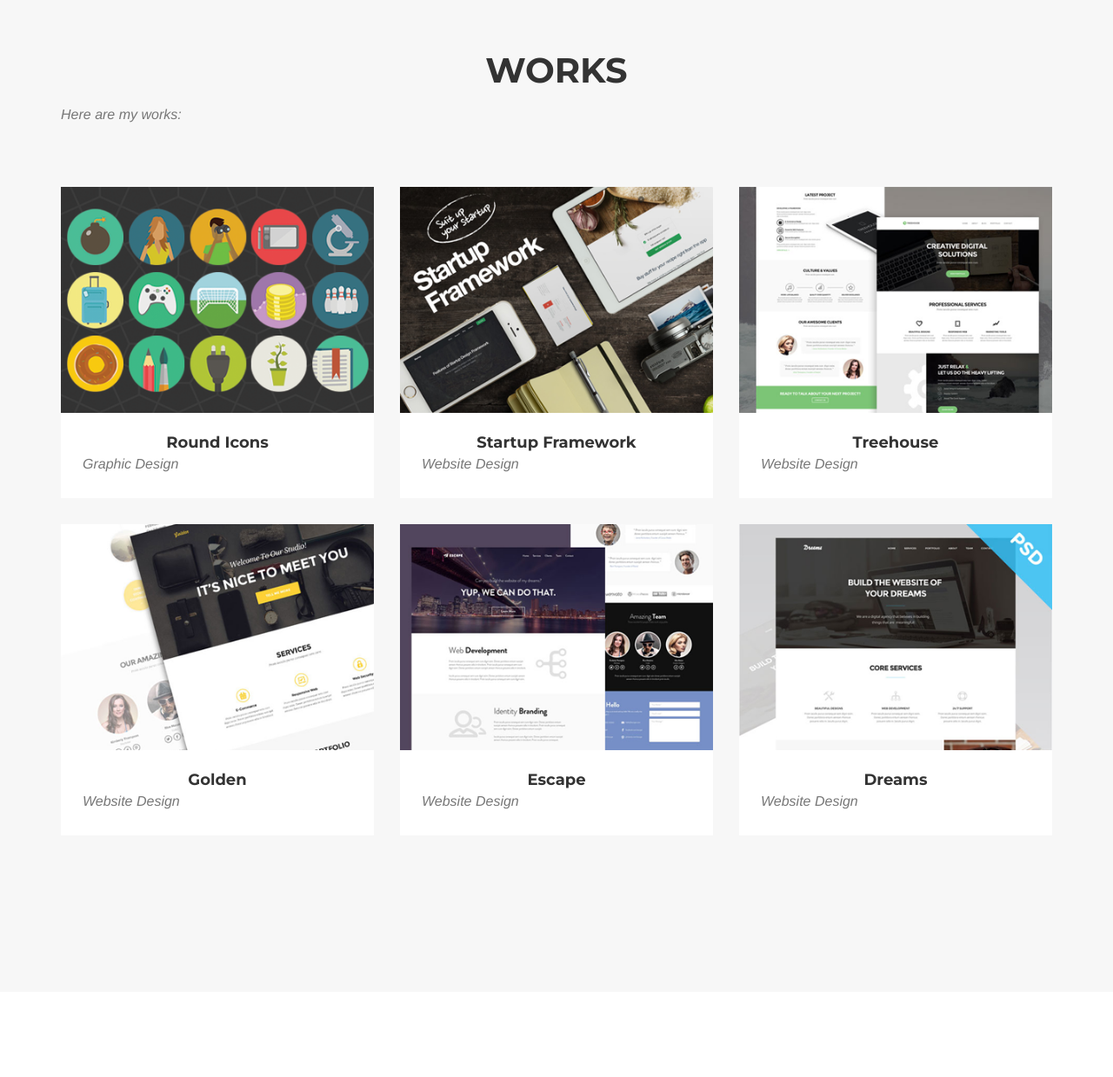
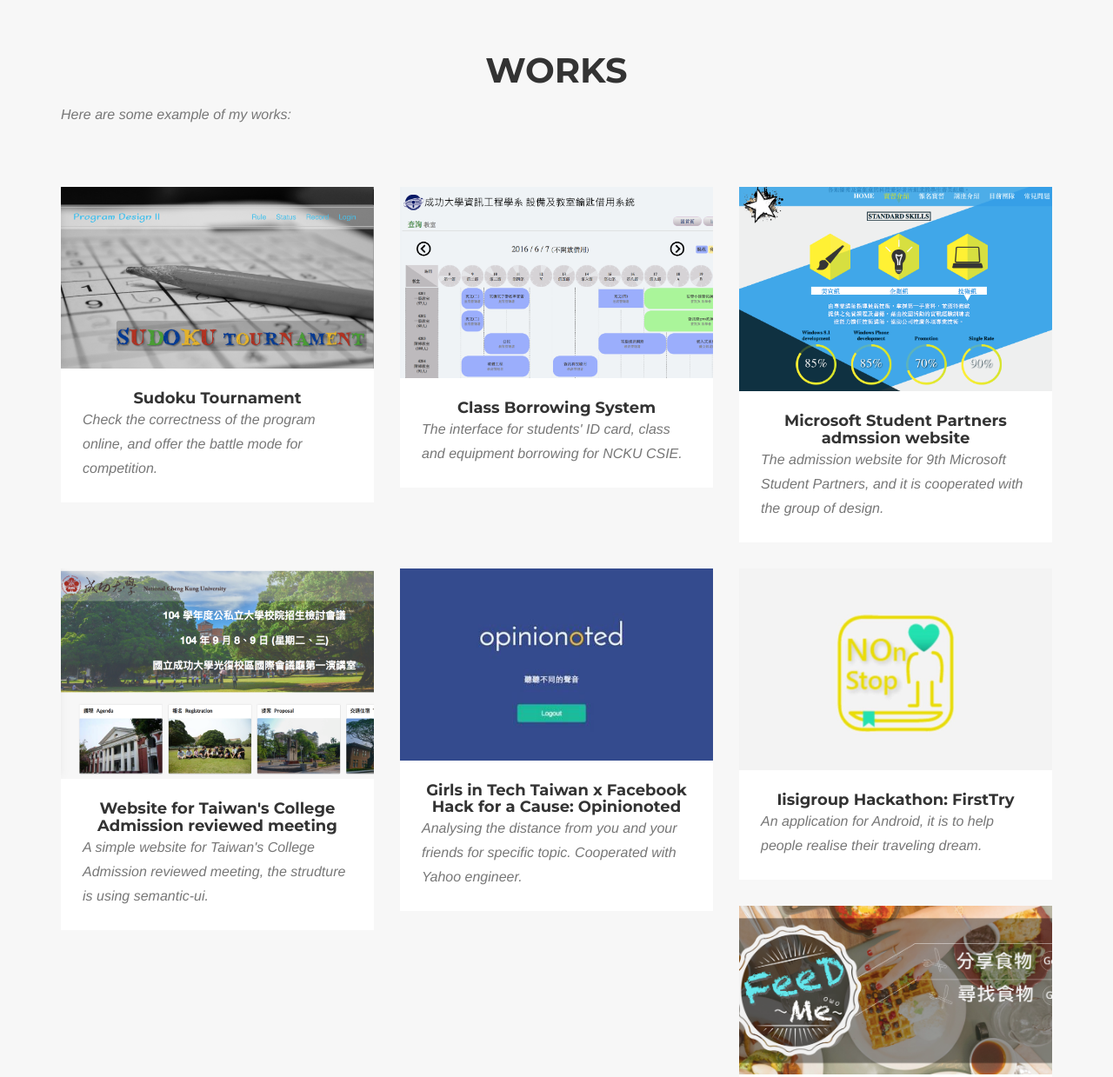
Before and after one commit to jingfei/about-me, a website: page index.html in a window 1280 px wide. Shown: the part 1680-2919 px from the top of the page at 87% size. Drawn offline with nearby package versions, Linux system fonts and the light colour scheme; a web font is replaced by a local one.

Commit message:
Update info of Works section.

```diff
--- a/index.html
+++ b/index.html
@@ -147,7 +147,7 @@
 			<div class="row">
 				<div class="col-lg-12 text-center">
 					<h2 class="section-heading">Works</h2>
-					<h3 class="section-subheading text-muted">Here are my works:</h3>
+					<h3 class="section-subheading text-muted">Here are some example of my works:</h3>
 				</div>
 			</div>
 			<div class="row">
@@ -155,28 +155,28 @@
 					<a href="#worksModal1" class="works-link" data-toggle="modal">
 						<div class="works-hover">
 							<div class="works-hover-content">
-								<i class="fa fa-plus fa-3x"></i>
+								Sudoku Tournament
 							</div>
 						</div>
-						<img src="img/works/roundicons.png" class="img-responsive" alt="">
+						<img src="img/works/sudoku.png" class="img-responsive" alt="">
 					</a>
 					<div class="works-caption">
-						<h4>Round Icons</h4>
-						<p class="text-muted">Graphic Design</p>
+						<h4>Sudoku Tournament</h4>
+						<p class="text-muted">Check the correctness of the program online, and offer the battle mode for competition.</p>
 					</div>
 				</div>
 				<div class="col-md-4 col-sm-6 works-item">
 					<a href="#worksModal2" class="works-link" data-toggle="modal">
 						<div class="works-hover">
 							<div class="works-hover-content">
-								<i class="fa fa-plus fa-3x"></i>
+								Class Borrowing System
 							</div>
 						</div>
-						<img src="img/works/startup-framework.png" class="img-responsive" alt="">
+						<img src="img/works/class.png" class="img-responsive" alt="">
 					</a>
 					<div class="works-caption">
-						<h4>Startup Framework</h4>
-						<p class="text-muted">Website Design</p>
+						<h4>Class Borrowing System</h4>
+						<p class="text-muted">The interface for students' ID card, class and equipment borrowing for NCKU CSIE.</p>
 					</div>
 				</div>
 				<div class="col-md-4 col-sm-6 works-item">
@@ -186,11 +186,11 @@
 								<i class="fa fa-plus fa-3x"></i>
 							</div>
 						</div>
-						<img src="img/works/treehouse.png" class="img-responsive" alt="">
+						<img src="img/works/MSP.png" class="img-responsive" alt="">
 					</a>
 					<div class="works-caption">
-						<h4>Treehouse</h4>
-						<p class="text-muted">Website Design</p>
+						<h4>Microsoft Student Partners admssion website</h4>
+						<p class="text-muted">The admission website for 9th Microsoft Student Partners, and it is cooperated with the group of design.</p>
 					</div>
 				</div>
 				<div class="col-md-4 col-sm-6 works-item">
@@ -200,11 +200,11 @@
 								<i class="fa fa-plus fa-3x"></i>
 							</div>
 						</div>
-						<img src="img/works/golden.png" class="img-responsive" alt="">
+						<img src="img/works/admission.png" class="img-responsive" alt="">
 					</a>
 					<div class="works-caption">
-						<h4>Golden</h4>
-						<p class="text-muted">Website Design</p>
+						<h4>Website for Taiwan's College Admission reviewed meeting</h4>
+						<p class="text-muted">A simple website for Taiwan's College Admission reviewed meeting, the strudture is using semantic-ui.</p>
 					</div>
 				</div>
 				<div class="col-md-4 col-sm-6 works-item">
@@ -214,11 +214,11 @@
 								<i class="fa fa-plus fa-3x"></i>
 							</div>
 						</div>
-						<img src="img/works/escape.png" class="img-responsive" alt="">
+						<img src="img/works/05.jpg" class="img-responsive" alt="">
 					</a>
 					<div class="works-caption">
-						<h4>Escape</h4>
-						<p class="text-muted">Website Design</p>
+						<h4>Girls in Tech Taiwan x Facebook Hack for a Cause: Opinionoted</h4>
+						<p class="text-muted">Analysing the distance from you and your friends for specific topic. Cooperated with Yahoo engineer.</p>
 					</div>
 				</div>
 				<div class="col-md-4 col-sm-6 works-item">
@@ -228,11 +228,25 @@
 								<i class="fa fa-plus fa-3x"></i>
 							</div>
 						</div>
-						<img src="img/works/dreams.png" class="img-responsive" alt="">
+						<img src="img/works/06.jpg" class="img-responsive" alt="">
 					</a>
 					<div class="works-caption">
-						<h4>Dreams</h4>
-						<p class="text-muted">Website Design</p>
+						<h4>Iisigroup Hackathon: FirstTry</h4>
+						<p class="text-muted">An application for Android, it is to help people realise their traveling dream.</p>
+					</div>
+				</div>
+				<div class="col-md-4 col-sm-6 works-item">
+					<a href="#worksModal6" class="works-link" data-toggle="modal">
+						<div class="works-hover">
+							<div class="works-hover-content">
+								<i class="fa fa-plus fa-3x"></i>
+							</div>
+						</div>
+						<img src="img/works/07.png" class="img-responsive" alt="">
+					</a>
+					<div class="works-caption">
+						<h4>Mei-Chu Hackathon: Food Sharing Platform</h4>
+						<p class="text-muted">The web shared platform for people to share food with others.<br/> Take the prize of UI/UX.</p>
 					</div>
 				</div>
 			</div>
```
Also changed, not shown: img/works/01.jpg (added), img/works/05.jpg (added), img/works/06.jpg (added), img/works/07.png (added), img/works/MSP.png (added), img/works/admission.png (added), img/works/class.png (added), img/works/sudoku.png (added), 1 other file.
